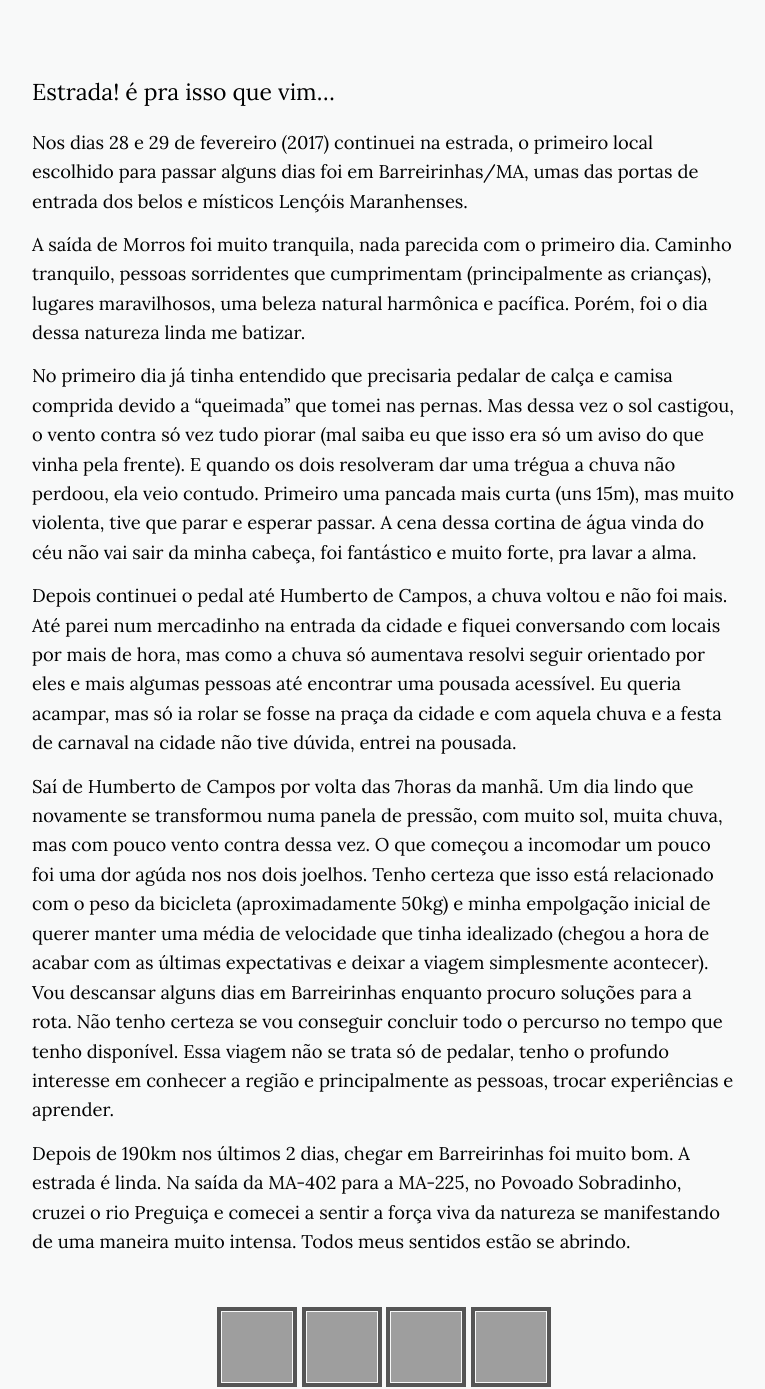
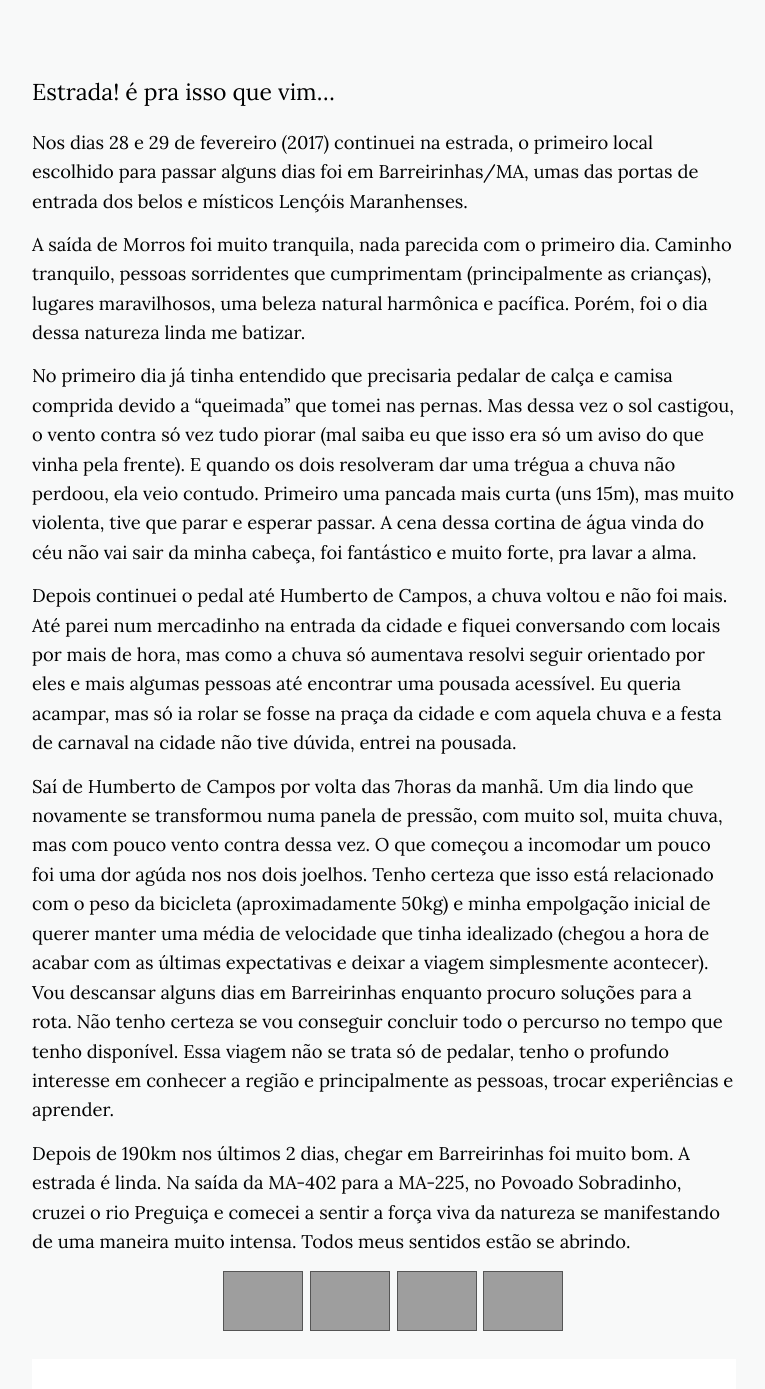
Before and after one commit to diegobianchetti/blog-base, a Jekyll site: the page built from _posts/nordeste2017/2017-06-02-estrada-e-pra-isso-que-vim.md, in a window 1280 px wide. Shown: the part 644-2033 px from the top of the page, without its empty margins (256-1021 px from the left). Built offline with Jekyll 4.4.1, drawn with Linux system fonts in a browser that asks for light colours; nearby versions of some CDN libraries; grey boxes are pictures that could not be loaded.

Commit message:
acertando ultimos detalhes das galerias para exibicão de imagens e fotos

```diff
--- a/_includes/gallery.html
+++ b/_includes/gallery.html
@@ -6,16 +6,18 @@
 {% endcomment %}
 
 <div class="gallery" align="center">
-	<div class="thumbnails">
+	<ul class="thumbnails">
 		{% for image_url in page.gallery %}
 		{% assign imgIndex = {{forloop.index}} %}
-		<img onmouseover="preview.src=img{{imgIndex}}.src" name="img{{imgIndex}}" src="{{ image_url }}"/>
+		<img onmouseover="preview.src=img{{imgIndex}}.src" name="img{{imgIndex}}" src="{{ image_url }}">
 		{% assign last_img_url = image_url %}
 		{% endfor %}
-	</div>
+	</ul>
 
 	<div class="preview" align="center">
+		<br>
 		<img name="preview" src="{{ last_img_url }}"/>
+		<br>
 	</div>
 
 </div>
--- a/_includes/gallery2.html
+++ b/_includes/gallery2.html
@@ -6,16 +6,18 @@
 {% endcomment %}
 
 <div class="gallery" align="center">
-	<div class="thumbnails">
+	<ul class="thumbnails">
 		{% for image_url in page.gallery2 %}
 		{% assign imgIndex = {{forloop.index}} %}
 		<img onmouseover="preview2.src=img_{{imgIndex}}.src" name="img_{{imgIndex}}" src="{{ image_url }}">
 		{% assign last_img_url2 = image_url %}
 		{% endfor %}
-	</div>
+	</ul>
 
 	<div class="preview" align="center">
+		<br>
 		<img name="preview2" src="{{ last_img_url2 }}"/>
+		<br>
 	</div>
 
 </div>
--- a/_sass/_components.scss
+++ b/_sass/_components.scss
@@ -440,7 +440,7 @@
   }
 
   img {
-    margin: 2em 0;
+    margin: 1px;
   }
 
   figure {
--- a/_sass/_extends.scss
+++ b/_sass/_extends.scss
@@ -28,20 +28,21 @@
  */
 .thumbnails img {
   display: inline-block;
-	height: 80px;
+	height: 60px;
   width: 80px;
-	border: 4px solid #555;
-	padding: 1px;
-	margin: 0 10px 10px 0;
+	border: 1px solid #555;
+	padding: 0px;
+	margin: 0 1px 1px 0;
 }
 
 .thumbnails img:hover {
-	border: 4px solid #00ccff;
+	border: 1px solid #00ccff;
 	cursor:pointer;
 }
 
 .preview img {
-	border: 4px solid #444;
-	padding: 1px;
-	width: 800px;
+	border: 1px solid #444;
+	padding: 0px;
+	width: 720px;
+  height: 480px;
 }
```
Also changed, not shown: _includes/swipe-gallery.html (+14 -34 lines).
